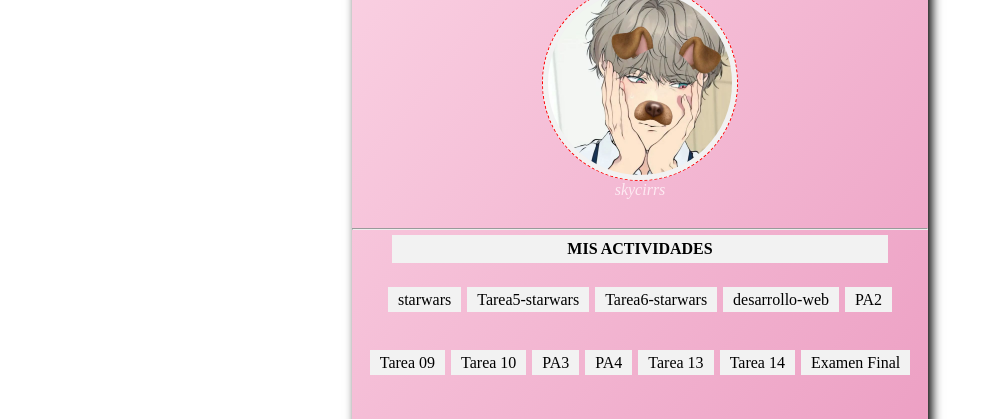
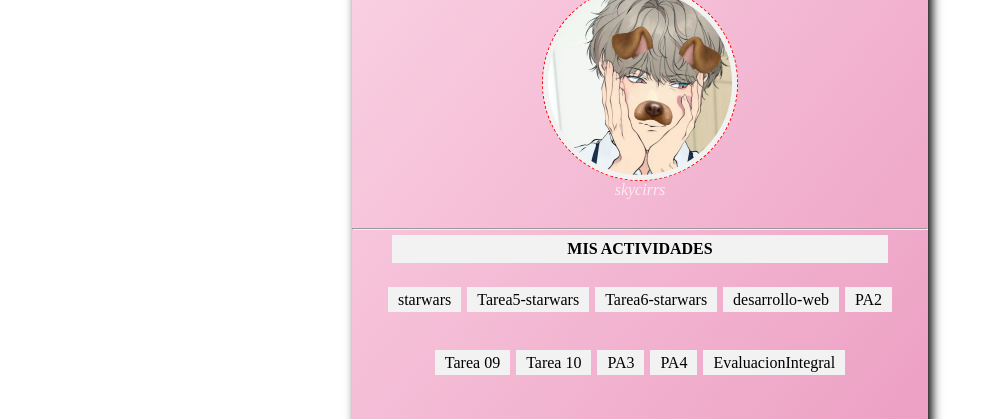
Before and after one commit to Julini24/Julini24.github.io, a plain HTML site: page index.html in a window 1280 px wide. Shown: the part 195-614 px from the top of the page, without its empty margins (0-1003 px from the left). Drawn offline with Linux system fonts and the light colour scheme.

Commit message:
index.html

```diff
--- a/index.html
+++ b/index.html
@@ -32,9 +32,7 @@ v<!DOCTYPE html>
                 <li><a href="#">Tarea 10</a></li>
                 <li><a href="/PA3/index.html">PA3</a></li>
                 <li><a href="/PA4/index.html">PA4</a></li>
-                <li><a href="#">Tarea 13</a></li>
-                <li><a href="#">Tarea 14</a></li>
-                <li><a href="#">Examen Final</a></li>
+                <li><a href="/EvaluacionIntegral/index.html">EvaluacionIntegral</a></li>
 
             </ul>
         </div>
```
